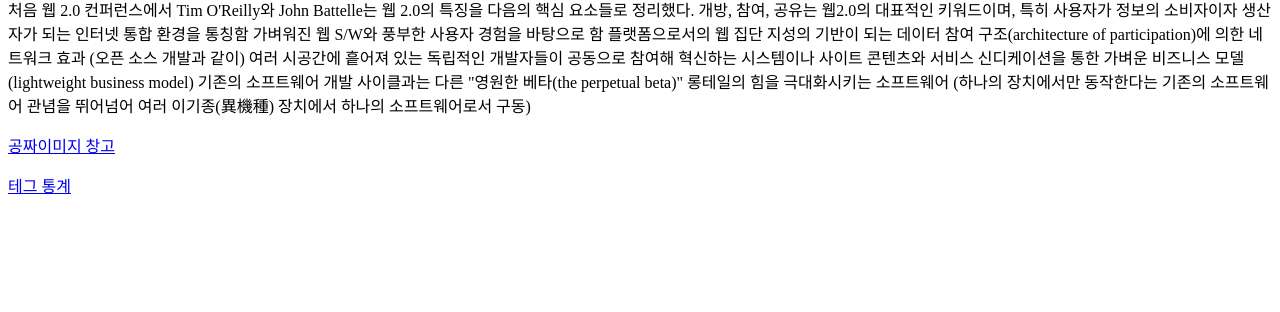
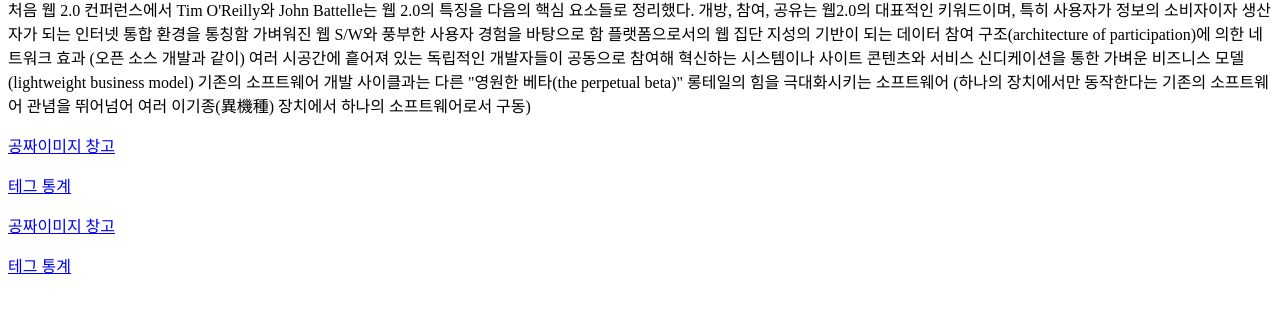
Before and after one commit to 67semo/web1, a plain HTML site: page index.html in a window 1280 px wide. Shown: the part 196-508 px from the top of the page. Drawn offline with Linux system fonts and the light colour scheme.

Commit message:
Update index.html
공짜이미지 창고 과 테그 통계에 대한 링크를 복사

```diff
--- a/index.html
+++ b/index.html
@@ -26,6 +26,8 @@
 
   <p><a href="https://unsplash.com">공짜이미지 창고</a></p>
   <p><a href="https://www.advancedwebranking.com/html">테그 통계</a></p>
+  <p><a href="https://unsplash.com">공짜이미지 창고</a></p>
+  <p><a href="https://www.advancedwebranking.com/html">테그 통계</a></p>
 
 
   </body>
```
